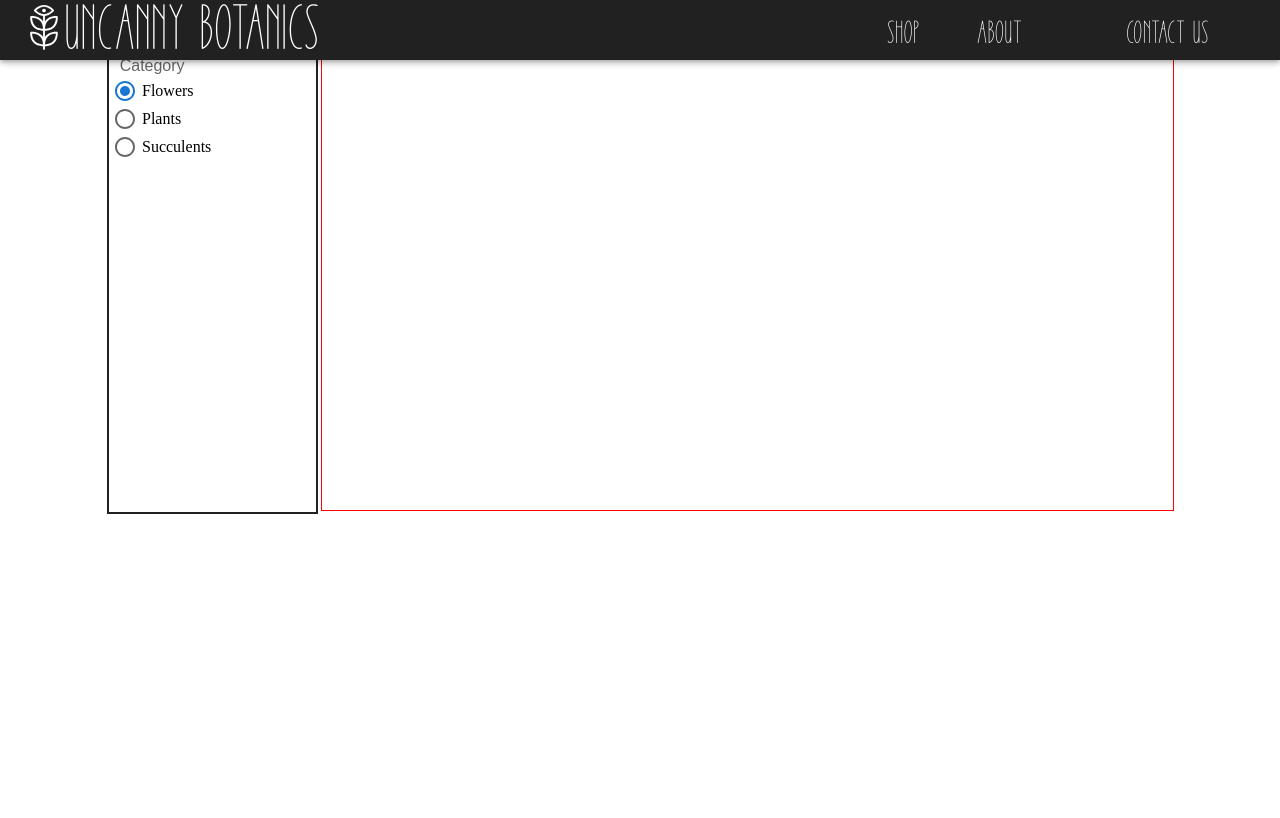
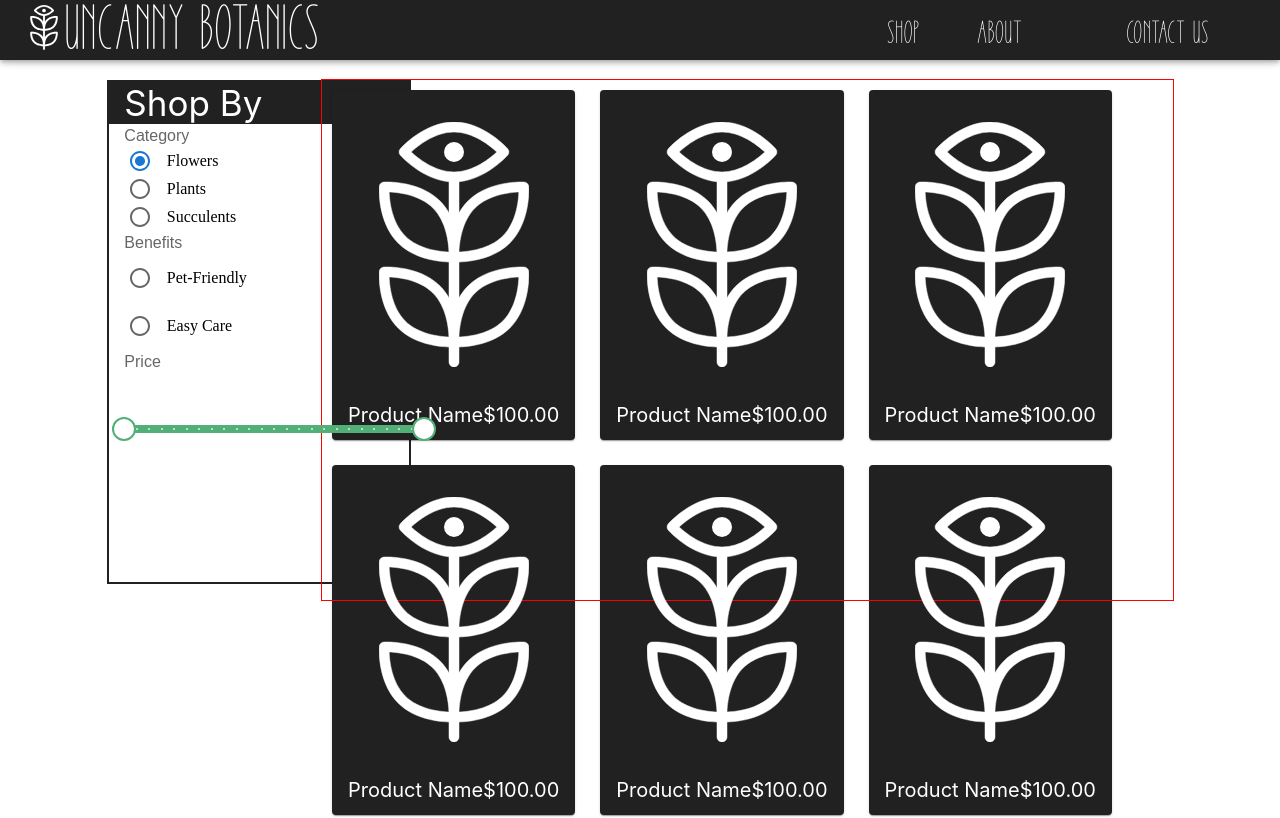
Before and after one commit to codydeatherage/uncanny-botanics-front, a React (Create React App) app: page /shop in a window 1280 px wide. Shown: the top 818 px of the page. Built offline with nearby package versions, Linux system fonts and the light colour scheme; a web font is replaced by a local one.

Commit message:
new mock product display done

```diff
--- a/src/components/home/CategoryItem.js
+++ b/src/components/home/CategoryItem.js
@@ -16,10 +16,12 @@ const CategoryCard = styled(Card)(({ active }) => ({
 
 const MediaContent = styled(CardMedia)({
     height: '80%',
+    objectFit: 'contain',
+    textAlign: 'center',
     '& img': {
-        height: 'auto',
-        width: '90%',
-        margin: '0 5%',
+        height: '80%',
+        width: 'auto',
+        marginTop: '2em',
     }
 })
 
--- /dev/null
+++ b/src/components/shop/Product.js
@@ -0,0 +1,31 @@
+import React from 'react'
+import { Card, CardMedia, CardContent } from '@mui/material'
+import { styled } from '@mui/system'
+import placeholder from '../../assets/eye-plant.svg'
+const ProductCard = styled(Card)({
+    backgroundColor: '#212121',
+    maxHeight: '400px',
+    height: '70%',
+    maxWidth: '400px'
+})
+const Product = () => {
+    return (
+        <ProductCard>
+            <CardMedia
+                component="img"
+                height="70%"
+                image={placeholder}
+                alt="eye flower"
+                sx={{ objectFit: 'contain', padding: '0.5em 1em 0 0', filter: 'brightness(0) invert(1)' }}
+            >
+
+            </CardMedia>
+            <CardContent sx={{ fontSize: '20px', display: 'flex', justifyContent: 'space-between', color: 'white' }}>
+                <p>Product Name</p>
+                <p>$100.00</p>
+            </CardContent>
+        </ProductCard>
+    )
+}
+
+export default Product
--- a/src/components/shop/ProductFilters.js
+++ b/src/components/shop/ProductFilters.js
@@ -1,12 +1,57 @@
-import React from 'react'
-import { Box, Grid, FormControl, FormControlLabel, Radio, RadioGroup, FormLabel } from '@mui/material'
+import React, { useState } from 'react'
+import { Box, Grid, FormControl, FormControlLabel, Radio, RadioGroup, FormLabel, Slider } from '@mui/material'
 import { styled } from '@mui/system'
 const Form = styled(FormControl)({
     color: 'black',
     fontFamily: 'WinterPrincess',
     marginLeft: '5%'
 })
+/*https://mui.com/material-ui/react-slider/ */
+const PrettoSlider = styled(Slider)({
+    color: '#52af77',
+    height: 8,
+    '& .MuiSlider-track': {
+        border: 'none',
+    },
+    '& .MuiSlider-thumb': {
+        height: 24,
+        width: 24,
+        backgroundColor: '#fff',
+        border: '2px solid currentColor',
+        '&:focus, &:hover, &.Mui-active, &.Mui-focusVisible': {
+            boxShadow: 'inherit',
+        },
+        '&:before': {
+            display: 'none',
+        },
+    },
+    '& .MuiSlider-valueLabel': {
+        lineHeight: 1.2,
+        fontSize: 12,
+        background: 'unset',
+        padding: 0,
+        width: 32,
+        height: 32,
+        borderRadius: '50% 50% 50% 0',
+        backgroundColor: '#52af77',
+        transformOrigin: 'bottom left',
+        transform: 'translate(50%, -100%) rotate(-45deg) scale(0)',
+        '&:before': { display: 'none' },
+        '&.MuiSlider-valueLabelOpen': {
+            transform: 'translate(50%, -100%) rotate(-45deg) scale(1)',
+        },
+        '& > *': {
+            transform: 'rotate(45deg)',
+        },
+    },
+});
+
 const ProductFilters = () => {
+    const [priceRange, setPriceRange] = useState([0, 600]);
+    const handleChange = (e, value) => {
+        setPriceRange(value);
+    }
+
     return (
         <Box
             sx={{
@@ -36,6 +81,30 @@ const ProductFilters = () => {
                     <FormControlLabel value="plants" control={<Radio sx={{ padding: '2px 5%' }} />} label="Plants" />
                     <FormControlLabel value="succulents" control={<Radio sx={{ padding: '2px 5%' }} />} label="Succulents" />
                 </RadioGroup>
+                <FormLabel id="benefits-radio-group">Benefits</FormLabel>
+                <RadioGroup
+                    aria-labelledby="benefits-radio-group"
+                    name="benefits-radio-group"
+                >
+                    <FormControlLabel value="pet-friendly" control={<Radio sx={{ padding: '2px 5%' }} />} label="Pet-Friendly" />
+                    <FormControlLabel value="easy-care" control={<Radio sx={{ padding: '2px 5%' }} />} label="Easy Care" />
+
+                </RadioGroup>
+
+                <FormLabel id="price-range">Price</FormLabel>
+                <Box sx={{ width: '300px' }}>
+                    <PrettoSlider
+                        getAriaLabel={() => 'Price range'}
+                        value={priceRange}
+                        min={0}
+                        step={25}
+                        marks
+                        max={600}
+                        onChange={handleChange}
+                        valueLabelDisplay="auto"
+                        aria-labelledby="price-range"
+                    />
+                </Box>
             </Form>
 
         </Box>
--- a/src/components/shop/Products.js
+++ b/src/components/shop/Products.js
@@ -1,6 +1,7 @@
 import React from 'react'
 import { Box, Grid } from '@mui/material'
 import { styled } from '@mui/system'
+import Product from './Product'
 
 const Products = () => {
     return (
@@ -8,9 +9,22 @@ const Products = () => {
             sx={{
                 height: '500px',
                 minWidth: '480px',
-                outline: '1px solid red'
+                outline: '1px solid red',
+                display: 'flex',
+                gap: '25px',
+                padding: '10px',
+                flexWrap: 'wrap'
             }}
-        >No products listed</Box>
+        >
+            <Product />
+            <Product />
+            <Product />
+            <Product />
+            <Product />
+            <Product />
+            <Product />
+            <Product />
+        </Box>
     )
 }
 
--- a/src/pages/Home.js
+++ b/src/pages/Home.js
@@ -1,15 +1,15 @@
 import React from 'react'
 import { Hero, Categories, CategoryItem, About } from '../components/home/index'
-import icon from '../assets/darksucc.svg'
-
+import succulentIcon from '../assets/darksucc.svg'
+import plantIcon from '../assets/eye-plant.svg'
 export default function Home() {
     return (
         <>
             <Hero />
             <About />
             <Categories>
-                <CategoryItem title='Succulents' img={icon} />
-                <CategoryItem title='Plants' />
+                <CategoryItem title='Succulents' img={succulentIcon} />
+                <CategoryItem title='Plants' img={plantIcon} />
                 <CategoryItem title='Flowers' />
             </Categories>
         </>
--- a/src/pages/Shop.js
+++ b/src/pages/Shop.js
@@ -9,7 +9,7 @@ const Shop = () => {
         <Grid container spacing={1}
             sx={{
                 justifyContent: 'center',
-                paddingTop: '10px',
+                paddingTop: '80px',
                 color: 'white',
                 fontSize: '4em'
             }}
```
